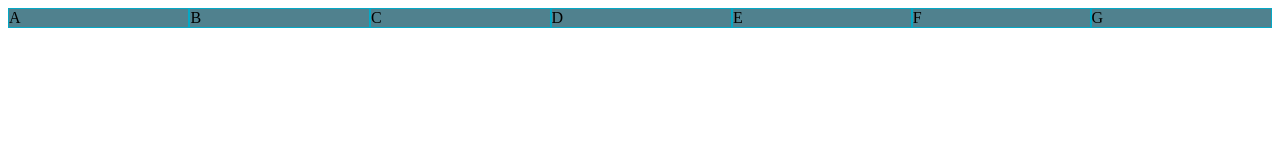
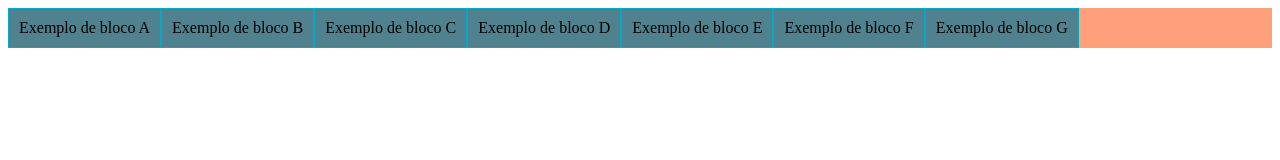
Before and after one commit to joseerivaldo/HTML-CSS, a plain HTML site: page exercicios/ex027/flex002/index.html in a window 1280 px wide. Drawn offline with Linux system fonts and the light colour scheme.

Commit message:
Update index.html

```diff
--- a/exercicios/ex027/flex002/index.html
+++ b/exercicios/ex027/flex002/index.html
@@ -9,24 +9,27 @@
             background-color: lightsalmon;
 
             display: flex;
+            flex-wrap: wrap;
         }
         div.item{
             background-color: rgba(2, 116, 151, 0.692);
             border: 1px solid rgb(5, 168, 197);
+            text-align: center;
+            padding: 10px;
 
-            flex: auto;
+
         }
     </style>
 </head>
 <body>
     <div class="conteiner">
-        <div class="item">A</div>
-        <div class="item">B</div>
-        <div class="item">C</div>
-        <div class="item">D</div>
-        <div class="item">E</div>
-        <div class="item">F</div>
-        <div class="item">G</div>
+        <div class="item">Exemplo de bloco A</div>
+        <div class="item">Exemplo de bloco B</div>
+        <div class="item">Exemplo de bloco C</div>
+        <div class="item">Exemplo de bloco D</div>
+        <div class="item">Exemplo de bloco E</div>
+        <div class="item">Exemplo de bloco F</div>
+        <div class="item">Exemplo de bloco G</div>
     </div>
 </body>
 </html>
```
